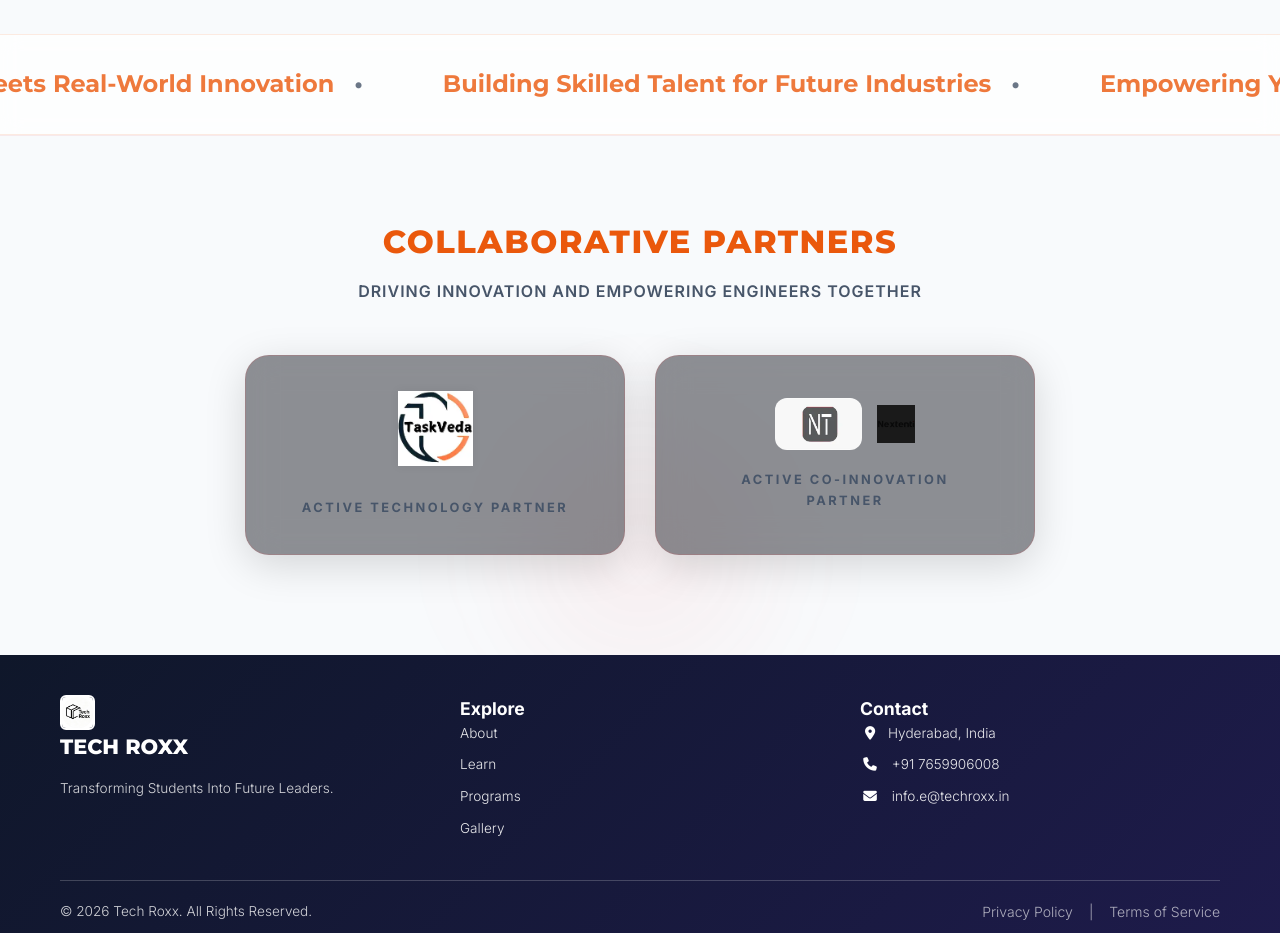
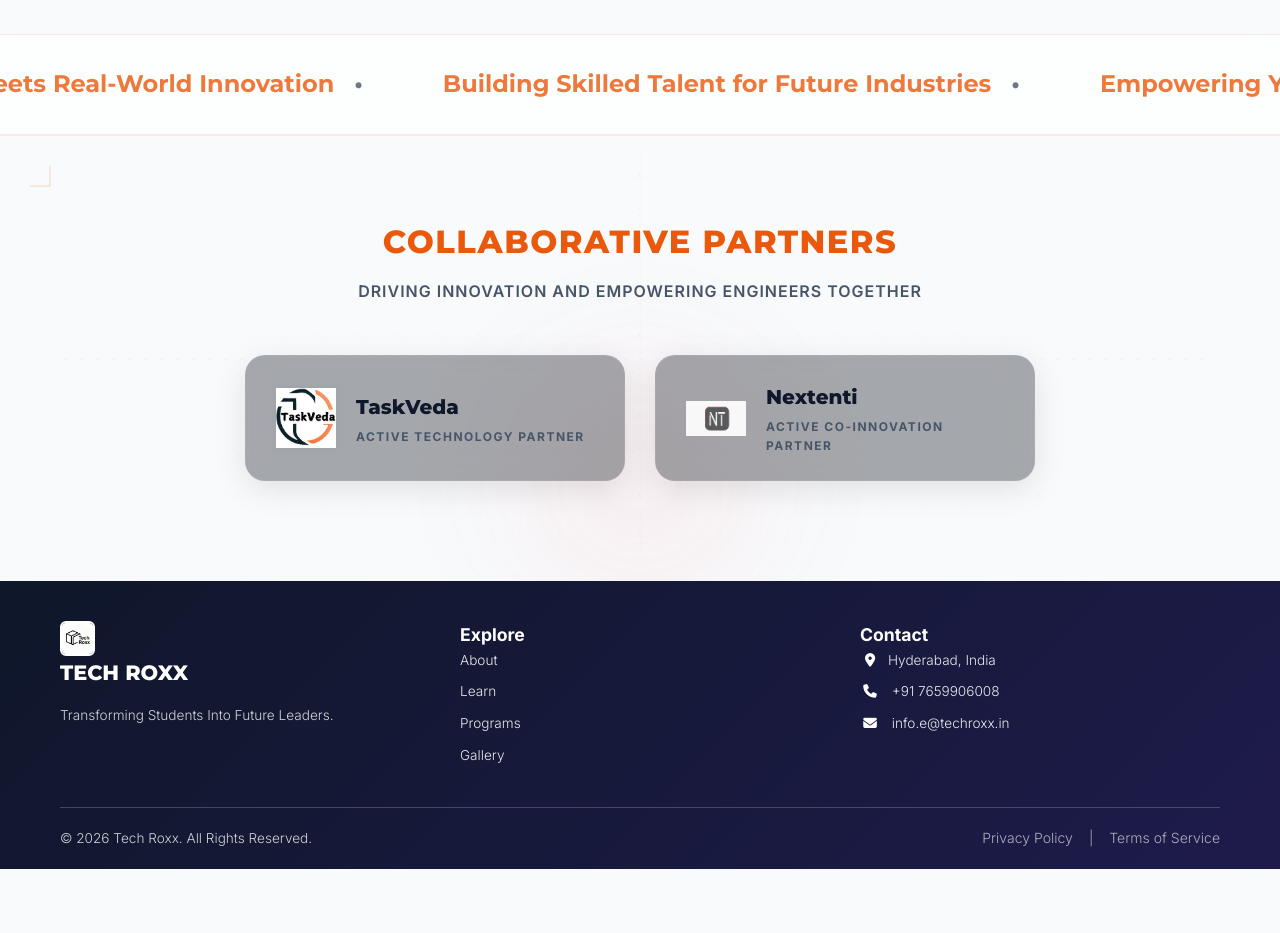
Before and after one commit to Hemanthbhgx11/techroxx-website, a React (Vite) app in the folder vite-project/: page / in a window 1280 px wide. Shown: the part 7140-8073 px from the top of the page. After the commit the page ends 8009 px from the top, so only its background shows below. Built offline with nearby package versions, Linux system fonts and the light colour scheme; no server answers.

Commit message:
Update Home.jsx partners section: remove animations, display names side-by-side, add static vector grid background

```diff
--- a/vite-project/src/pages/Home.jsx
+++ b/vite-project/src/pages/Home.jsx
@@ -1229,6 +1229,38 @@
                 {/* Subtle background glow */}
                 <div className="aurora-orb aurora-partners" style={{ position: 'absolute', bottom: '-100px', left: '50%', transform: 'translateX(-50%)', width: '400px', height: '400px', background: 'radial-gradient(circle, rgba(239, 68, 68, 0.07) 0%, transparent 70%)', filter: 'blur(40px)', zIndex: 0, pointerEvents: 'none' }}></div>
 
+                {/* Theme-synced background graphics for the partner block */}
+                <div className="partners-bg-graphics" style={{
+                    position: 'absolute',
+                    top: 0,
+                    left: 0,
+                    width: '100%',
+                    height: '100%',
+                    pointerEvents: 'none',
+                    zIndex: 0,
+                    opacity: 0.8
+                }}>
+                    <svg width="100%" height="100%" xmlns="http://www.w3.org/2000/svg">
+                        <defs>
+                            <pattern id="partner-grid" width="40" height="40" patternUnits="userSpaceOnUse">
+                                <path d="M 40 0 L 0 0 0 40" fill="none" stroke="var(--bg-grid-line, rgba(234, 88, 12, 0.02))" strokeWidth="1" />
+                                <circle cx="40" cy="40" r="1.5" fill="var(--bg-grid-dot, rgba(234, 88, 12, 0.05))" />
+                            </pattern>
+                        </defs>
+                        <rect width="100%" height="100%" fill="url(#partner-grid)" />
+
+                        {/* Tech corner brackets */}
+                        <path d="M 30,50 L 50,50 M 50,30 L 50,50" stroke="var(--primary-brand)" strokeWidth="1.5" opacity="0.2" fill="none" />
+                        <path d="M calc(100% - 30px),50 L calc(100% - 50px),50 M calc(100% - 50px),30 L calc(100% - 50px),50" stroke="var(--primary-brand)" strokeWidth="1.5" opacity="0.2" fill="none" />
+                        <path d="M 30,calc(100% - 50px) L 50,calc(100% - 50px) M 50,calc(100% - 30px) L 50,calc(100% - 50px)" stroke="var(--primary-brand)" strokeWidth="1.5" opacity="0.2" fill="none" />
+                        <path d="M calc(100% - 30px),calc(100% - 50px) L calc(100% - 50px),calc(100% - 50px) M calc(100% - 50px),calc(100% - 30px) L calc(100% - 50px),calc(100% - 50px)" stroke="var(--primary-brand)" strokeWidth="1.5" opacity="0.2" fill="none" />
+
+                        {/* Dotted axis lines */}
+                        <line x1="5%" y1="50%" x2="95%" y2="50%" stroke="var(--primary-brand)" strokeWidth="1" strokeDasharray="4 12" opacity="0.08" />
+                        <line x1="50%" y1="5%" x2="50%" y2="95%" stroke="var(--primary-brand)" strokeWidth="1" strokeDasharray="4 12" opacity="0.08" />
+                    </svg>
+                </div>
+
                 <div className="container" style={{ position: 'relative', zIndex: 1, textAlign: 'center' }}>
                     <h2 className="section-title">Collaborative Partners</h2>
                     <p className="section-subtitle">Driving Innovation and Empowering Engineers Together</p>
@@ -1248,42 +1280,43 @@
                             className="partner-card glass-panel"
                             style={{
                                 display: 'flex',
-                                flexDirection: 'column',
                                 alignItems: 'center',
-                                justifyContent: 'center',
-                                padding: '35px 50px',
-                                borderRadius: '24px',
-                                border: '1px solid rgba(239, 68, 68, 0.15)',
-                                background: 'rgba(9, 13, 22, 0.45)',
+                                gap: '20px',
+                                padding: '25px 30px',
+                                borderRadius: '20px',
+                                border: '1px solid rgba(255, 255, 255, 0.05)',
+                                background: 'rgba(9, 13, 22, 0.35)',
                                 backdropFilter: 'blur(16px)',
-                                boxShadow: '0 10px 40px rgba(0, 0, 0, 0.15)',
-                                transition: 'all 0.4s cubic-bezier(0.4, 0, 0.2, 1)',
+                                boxShadow: '0 8px 32px rgba(0, 0, 0, 0.1)',
                                 textDecoration: 'none',
                                 width: '380px',
                                 maxWidth: '100%',
-                                minHeight: '185px'
+                                minHeight: '120px'
                             }}
                         >
                             <img
                                 src="/taskveda_logo.png"
                                 alt="TaskVeda Logo"
                                 style={{
-                                    height: '75px',
-                                    objectFit: 'contain',
-                                    transition: 'transform 0.5s ease'
-                                }}
-                                className="partner-logo-img taskveda-logo-themed"
+                                    height: '60px',
+                                    width: '60px',
+                                    objectFit: 'contain'
+                                }}
+                                className="taskveda-logo-themed"
                             />
+                            <div style={{ textAlign: 'left' }}>
+                                <h4 style={{ margin: '0 0 4px', fontSize: '1.25rem', fontWeight: 800, color: 'var(--text-main)', fontFamily: 'var(--font-head)' }}>TaskVeda</h4>
                                 <span style={{
-                                marginTop: '20px',
-                                fontSize: '0.8rem',
+                                    fontSize: '0.75rem',
                                     fontWeight: 700,
                                     color: 'var(--text-muted)',
                                     textTransform: 'uppercase',
-                                letterSpacing: '2.5px'
+                                    letterSpacing: '1.5px',
+                                    display: 'block'
                                 }}>
                                     Active Technology Partner
                                 </span>
+                            </div>
                         </a>
 
                         {/* Nextenti Partner Card */}
@@ -1294,93 +1327,72 @@
                             className="partner-card glass-panel"
                             style={{
                                 display: 'flex',
-                                flexDirection: 'column',
                                 alignItems: 'center',
-                                justifyContent: 'center',
-                                padding: '35px 50px',
-                                borderRadius: '24px',
-                                border: '1px solid rgba(239, 68, 68, 0.15)',
-                                background: 'rgba(9, 13, 22, 0.45)',
+                                gap: '20px',
+                                padding: '25px 30px',
+                                borderRadius: '20px',
+                                border: '1px solid rgba(255, 255, 255, 0.05)',
+                                background: 'rgba(9, 13, 22, 0.35)',
                                 backdropFilter: 'blur(16px)',
-                                boxShadow: '0 10px 40px rgba(0, 0, 0, 0.15)',
-                                transition: 'all 0.4s cubic-bezier(0.4, 0, 0.2, 1)',
+                                boxShadow: '0 8px 32px rgba(0, 0, 0, 0.1)',
                                 textDecoration: 'none',
                                 width: '380px',
                                 maxWidth: '100%',
-                                minHeight: '185px'
-                            }}
-                        >
-                            <div style={{ display: 'flex', alignItems: 'center', gap: '15px' }}>
+                                minHeight: '120px'
+                            }}
+                        >
                             <img
                                 src="/nextenti_logo_sq.png"
-                                    alt="Nextenti Icon"
-                                    style={{
-                                        height: '52px',
-                                        borderRadius: '12px',
-                                        objectFit: 'contain',
-                                        transition: 'transform 0.5s ease'
-                                    }}
-                                    className="partner-logo-icon"
-                                />
-                                <img
-                                    src="/nextenti_logo_text.png"
                                 alt="Nextenti Logo"
                                 style={{
-                                        height: '38px',
-                                        objectFit: 'contain',
-                                        transition: 'transform 0.5s ease'
-                                    }}
-                                    className="partner-logo-text nextenti-text-logo"
+                                    height: '60px',
+                                    width: '60px',
+                                    borderRadius: '12px',
+                                    objectFit: 'contain'
+                                }}
                             />
-                            </div>
+                            <div style={{ textAlign: 'left' }}>
+                                <h4 style={{ margin: '0 0 4px', fontSize: '1.25rem', fontWeight: 800, color: 'var(--text-main)', fontFamily: 'var(--font-head)' }}>Nextenti</h4>
                                 <span style={{
-                                marginTop: '20px',
-                                fontSize: '0.8rem',
+                                    fontSize: '0.75rem',
                                     fontWeight: 700,
                                     color: 'var(--text-muted)',
                                     textTransform: 'uppercase',
-                                letterSpacing: '2.5px'
+                                    letterSpacing: '1.5px',
+                                    display: 'block'
                                 }}>
                                     Active Co-Innovation Partner
                                 </span>
+                            </div>
                         </a>
                     </div>
                 </div>
                 <style>{`
                     .partner-card {
-                        transition: all 0.4s cubic-bezier(0.4, 0, 0.2, 1);
+                        transition: border-color 0.3s, background-color 0.3s, box-shadow 0.3s;
                     }
                     .partner-card:hover {
-                        transform: translateY(-8px) scale(1.02);
-                        border-color: #ef4444 !important;
-                        box-shadow: 0 20px 40px rgba(239, 68, 68, 0.18) !important;
-                        background: rgba(9, 13, 22, 0.65) !important;
-                    }
-                    .partner-card:hover .partner-logo-icon {
-                        transform: rotate(15deg) scale(1.05);
-                    }
-                    .partner-card:hover .partner-logo-img {
-                        transform: scale(1.05);
-                    }
-                    /* Adapt TaskVeda and Nextenti logo styling for theme */
-                    [data-theme='dark'] .nextenti-text-logo {
-                        filter: brightness(0) invert(1);
-                    }
-                    [data-theme='light'] .nextenti-text-logo {
-                        filter: brightness(0.1);
-                    }
-                    .nextenti-text-logo {
-                        filter: brightness(0) invert(1);
-                        transition: filter 0.3s ease;
+                        border-color: rgba(234, 88, 12, 0.3) !important;
+                        box-shadow: 0 10px 30px rgba(234, 88, 12, 0.08) !important;
+                        background: rgba(9, 13, 22, 0.5) !important;
+                    }
+                    /* Background grid line/dot variables dynamically synced with theme */
+                    [data-theme='dark'] {
+                        --bg-grid-line: rgba(234, 88, 12, 0.015);
+                        --bg-grid-dot: rgba(234, 88, 12, 0.04);
+                    }
+                    [data-theme='light'] {
+                        --bg-grid-line: rgba(15, 23, 42, 0.015);
+                        --bg-grid-dot: rgba(15, 23, 42, 0.035);
                     }
                     [data-theme='dark'] .taskveda-logo-themed {
-                        filter: drop-shadow(0 0 10px rgba(255, 255, 255, 0.25));
+                        filter: drop-shadow(0 0 8px rgba(255, 255, 255, 0.15));
                     }
                     [data-theme='light'] .taskveda-logo-themed {
-                        filter: drop-shadow(0 0 4px rgba(0, 0, 0, 0.05));
+                        filter: drop-shadow(0 0 3px rgba(0, 0, 0, 0.03));
                     }
                     .taskveda-logo-themed {
-                        filter: drop-shadow(0 0 10px rgba(255, 255, 255, 0.25));
+                        filter: drop-shadow(0 0 8px rgba(255, 255, 255, 0.15));
                         transition: filter 0.3s ease;
                     }
                     @keyframes fadeIn {
```
Lines whose indentation alone changed are shown as unchanged.
